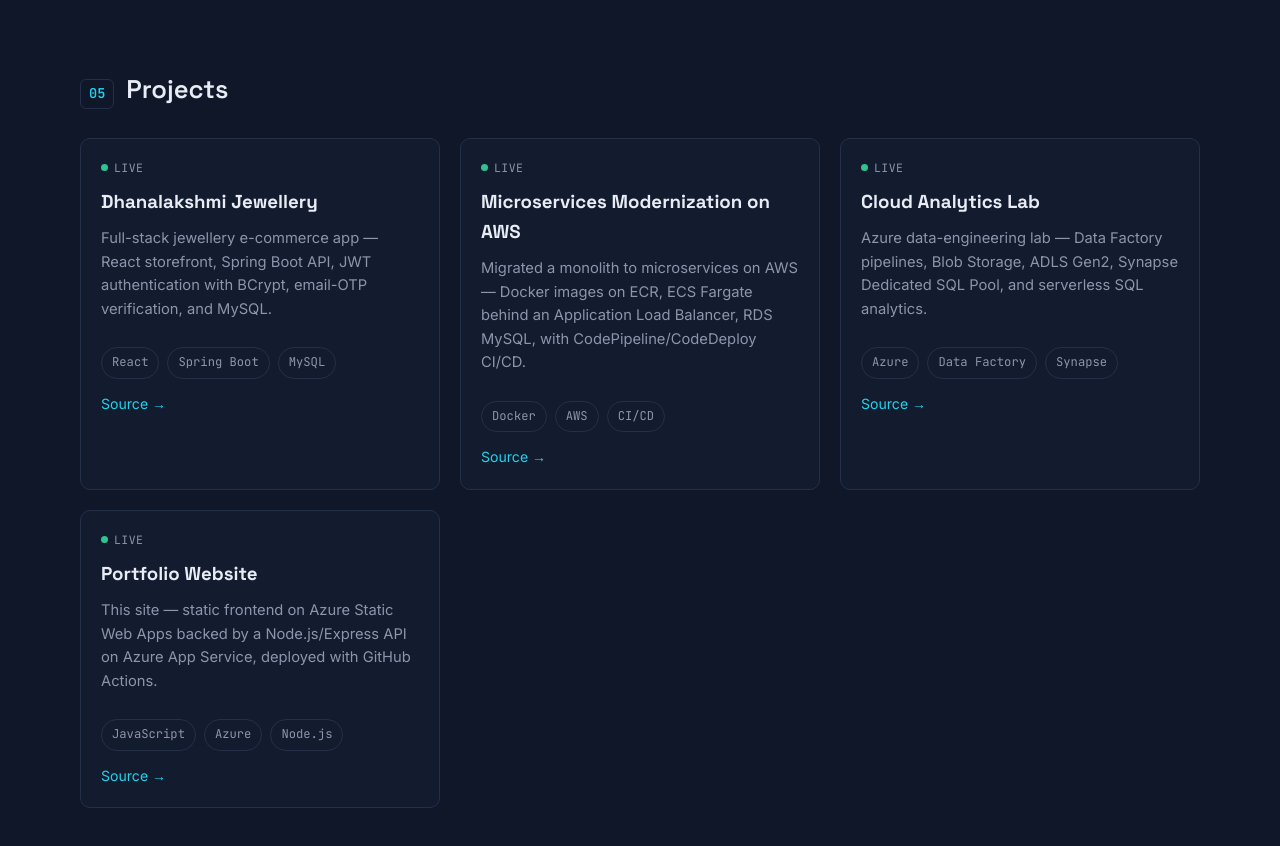
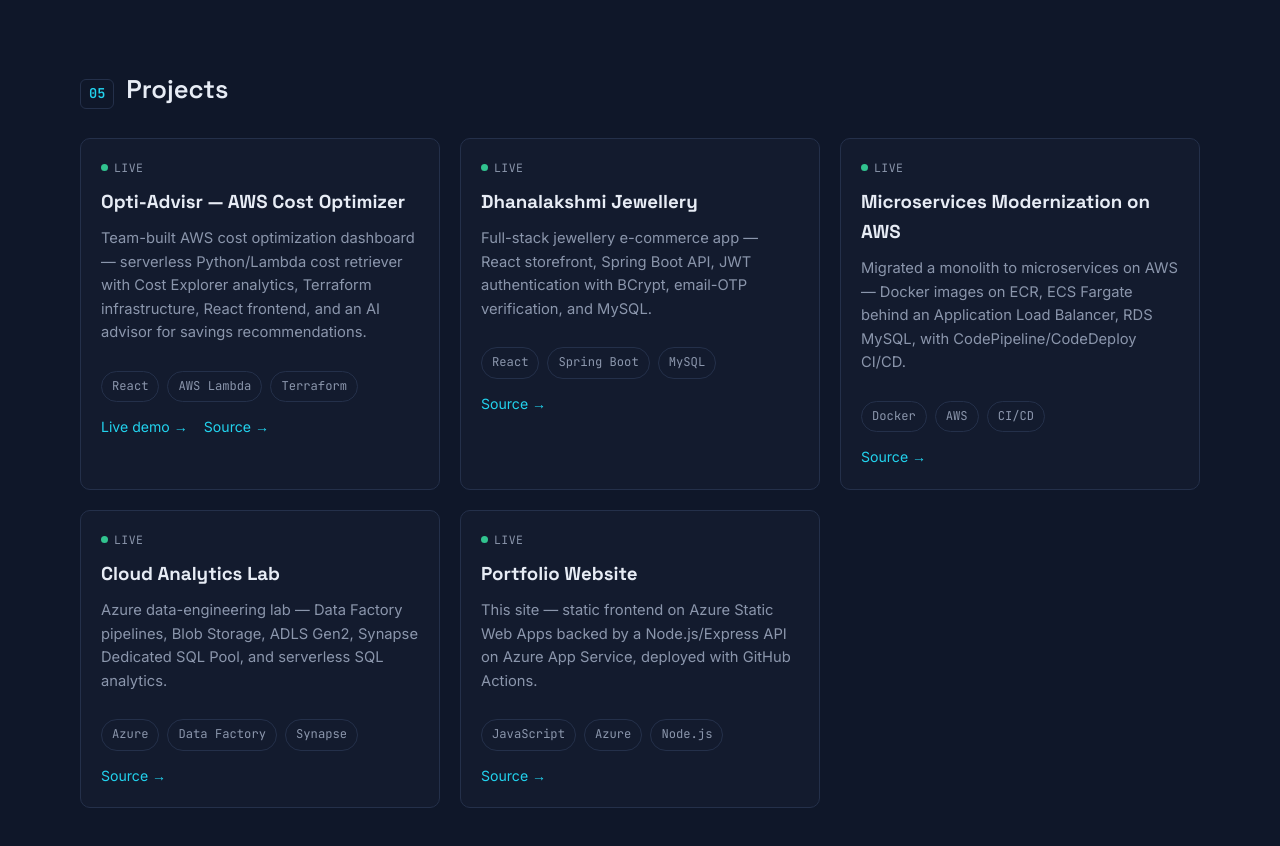
Before and after one commit to adithyatej12/my-portfolio, a plain HTML site: page frontend/index.html in a window 1280 px wide. Shown: the part 2560-3406 px from the top of the page. Drawn offline with Linux system fonts and the light colour scheme; no server answers.

Commit message:
Add Opti-Advisr project card with live demo and source links

```diff
--- a/frontend/index.html
+++ b/frontend/index.html
@@ -201,6 +201,20 @@
     <!-- populated by script.js from /api/projects, with static fallback below -->
     <article class="project-card">
       <div class="project-status"><span class="status-dot live"></span>live</div>
+      <h3>Opti-Advisr — AWS Cost Optimizer</h3>
+      <p>Team-built AWS cost optimization dashboard — serverless Python/Lambda cost retriever with Cost Explorer analytics, Terraform infrastructure, React frontend, and an AI advisor for savings recommendations.</p>
+      <div class="chip-row">
+        <span class="chip">React</span>
+        <span class="chip">AWS Lambda</span>
+        <span class="chip">Terraform</span>
+      </div>
+      <div class="project-links">
+        <a href="https://optiadvisr.site" class="link" target="_blank" rel="noopener">Live demo →</a>
+        <a href="https://github.com/Opti-Advisr/Opti-Advisr" class="link" target="_blank" rel="noopener">Source →</a>
+      </div>
+    </article>
+    <article class="project-card">
+      <div class="project-status"><span class="status-dot live"></span>live</div>
       <h3>Dhanalakshmi Jewellery</h3>
       <p>Full-stack jewellery e-commerce app — React storefront, Spring Boot API, JWT authentication with BCrypt, email-OTP verification, and MySQL.</p>
       <div class="chip-row">
```
Also changed, not shown: backend/server.js (+9 -0 lines).
